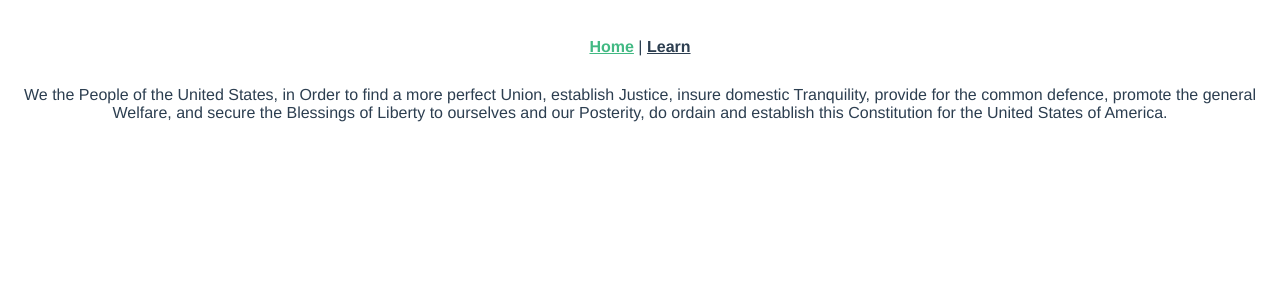
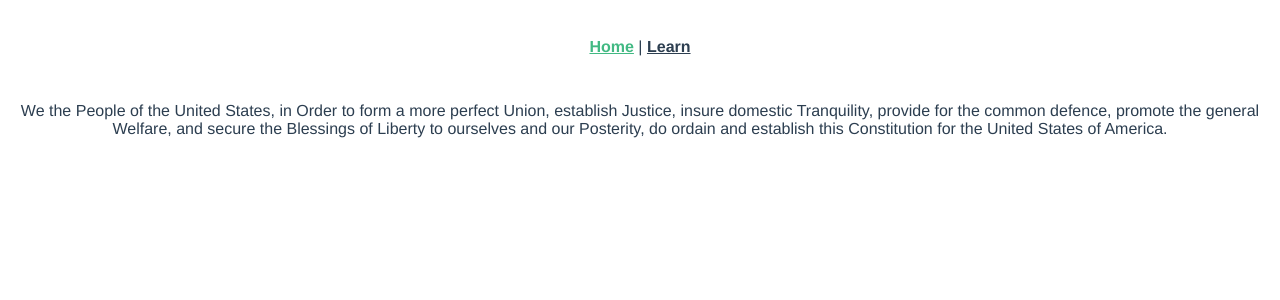
Before and after one commit to nomad-house/recipe-builder, a Vue app: page / in a window 1280 px wide. Shown: the top 300 px of the page. Built offline with nearby package versions, Linux system fonts and the light colour scheme.

Commit message:
figuring out how to get selected text

```diff
--- a/package.json
+++ b/package.json
@@ -5,6 +5,7 @@
   "author": "Matthew Keil",
   "description": "Blockchain Based Decentralized Democratic Governance Through Transparent and Automated Aggregation of Individually CODEified Constitutions",
   "scripts": {
+    "vue": "node_modules/.bin/vue",
     "serve": "vue-cli-service serve",
     "build": "vue-cli-service build",
     "test:unit": "vue-cli-service test:unit",
@@ -23,6 +24,7 @@
     "@types/jest": "^24.0.19",
     "@typescript-eslint/eslint-plugin": "^2.33.0",
     "@typescript-eslint/parser": "^2.33.0",
+    "@vue/cli": "^4.5.7",
     "@vue/cli-plugin-babel": "~4.5.0",
     "@vue/cli-plugin-e2e-cypress": "~4.5.0",
     "@vue/cli-plugin-eslint": "~4.5.0",
@@ -44,6 +46,7 @@
     "prettier": "^1.19.1",
     "sass-loader": "^8.0.2",
     "typescript": "~3.9.3",
+    "vue-cli-plugin-vuetify": "~2.0.7",
     "vue-jest": "^5.0.0-0"
   },
   "gitHooks": {
--- a/src/components/Constitution.vue
+++ b/src/components/Constitution.vue
@@ -1,4 +1,6 @@
-<template>{{ preamble }}</template>
+<template>
+  <p @contextmenu.prevent="onContextMenu($event)">{{ preamble }}</p>
+</template>
 
 <script lang="ts">
 import { defineComponent, ref } from "vue";
@@ -7,10 +9,16 @@ export default defineComponent({
   name: "Constitution",
   setup() {
     const preamble = ref(
-      "We the People of the United States, in Order to find a more perfect Union, establish Justice, insure domestic Tranquility, provide for the common defence, promote the general Welfare, and secure the Blessings of Liberty to ourselves and our Posterity, do ordain and establish this Constitution for the United States of America."
+      "We the People of the United States, in Order to form a more perfect Union, establish Justice, insure domestic Tranquility, provide for the common defence, promote the general Welfare, and secure the Blessings of Liberty to ourselves and our Posterity, do ordain and establish this Constitution for the United States of America."
     );
+
+    function onContextMenu(event: MouseEvent) {
+      // document.getSelection().anchorNode.textContent
+    }
+
     return {
       preamble,
+      onContextMenu,
     };
   },
 });
```
Also changed, not shown: 1 other file (tests, documents, lock files or other folders).
